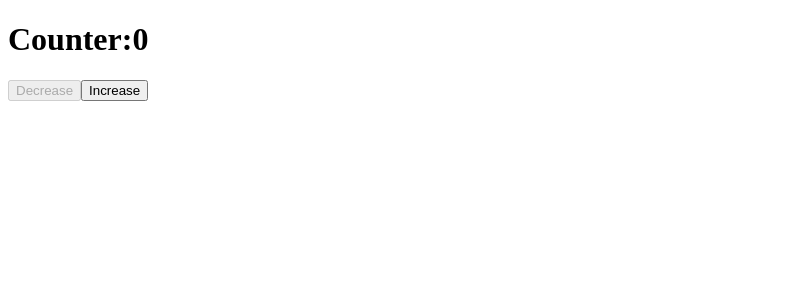
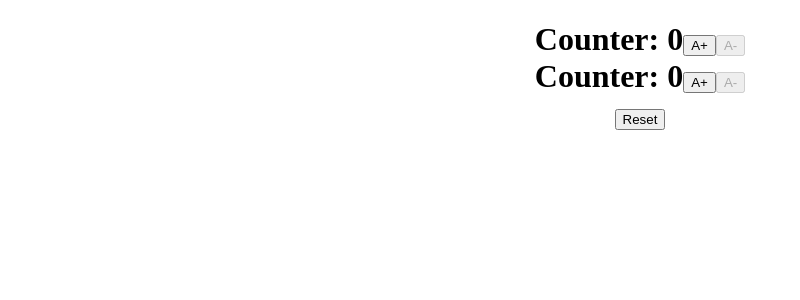
Before and after one commit to AbdifatahDeeq/React-course, a React (Vite) app: page / in a window 1280 px wide. Shown: the top 300 px of the page, without its empty margins (0-800 px from the left). Built offline with nearby package versions, Linux system fonts and the light colour scheme.

Commit message:
exercise 13

```diff
--- a/src/App.jsx
+++ b/src/App.jsx
@@ -1,22 +1,9 @@
-import { useState } from "react";
+
+import DoubleCounter from "./DoubleCounter";
 
 
 const App = () => {
-  const [Increase, setIncrease] = useState(0)
 
-  const disc = Increase <= 1;
-
-
-
-  return (
-    <>
-      <h1> Counter:{Increase}</h1>
-      <button disabled={disc} onClick={() => setIncrease(Increase - 1)}>
-        Decrease{" "}
-      </button>
-      <button onClick={() => setIncrease(Increase + 1)}>Increase </button>
-    </>
-  );
-
+  return<DoubleCounter/>
 }
 export default App;
--- /dev/null
+++ b/src/DoubleCounter.jsx
@@ -0,0 +1,57 @@
+import { useReducer } from "react";
+const initialState = {counterA :0, counterB: 0,}
+const reducer = (state, action) => {
+  switch (action.type) {
+    case "increment_A":
+      return { ...state, counterA: state.counterA + 1 };
+    case "decrement_A":
+      return {
+        ...state,
+        counterA: state.counterA > 0 ? state.counterA - 1 : 0,
+      };
+
+    case "increment_B":
+      return { ...state, counterB: state.counterB + 1 };
+    case "decrement_B":
+      return {
+        ...state,
+        counterB: state.counterB > 0 ? state.counterB - 1 : 0,
+      };
+    case "reset":
+      return initialState;
+  }
+};
+ const DoubleCounter =()=>{
+  const [state, dispatch] = useReducer(reducer, initialState);
+
+
+  return (
+    <div style={{ textAlign: "center" }}>
+      <h1>
+        <div>
+          Counter: {state.counterA}
+          <button onClick={() => dispatch({ type: "increment_A" })}>A+</button>
+          <button
+            onClick={() => dispatch({ type: "decrement_A" })}
+            disabled={state.counterA === 0}
+          >
+            A-
+          </button>
+        </div>
+        <div>
+          Counter: {state.counterB}
+          <button onClick={() => dispatch({ type: "increment_B" })}>A+</button>
+          <button
+            onClick={() => dispatch({ type: "decrement_B" })}
+            disabled={state.counterB === 0}
+          >
+            A-
+          </button>
+        </div>
+        <button onClick={() => dispatch({ type: "reset" })}>Reset</button>
+      </h1>
+    </div>
+  );
+  }
+
+export default DoubleCounter;
```
